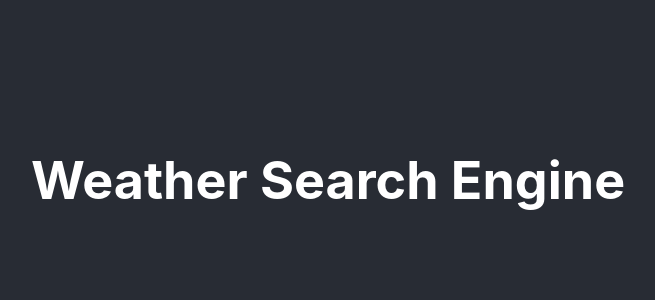
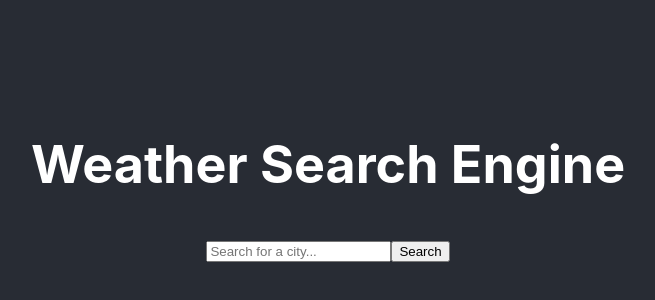
Before and after one commit to MCpracticesforskills/humidity, a React (Create React App) app: page / in a window 1280 px wide. Shown: the part 220-520 px from the top of the page, without its empty margins (312-967 px from the left). Built offline with nearby package versions, Linux system fonts and the light colour scheme; no server answers.

Commit message:
error returning form. Asking slack

```diff
--- a/src/App.js
+++ b/src/App.js
@@ -1,10 +1,12 @@
 import "./App.css";
+import Weather from "./Weather";
 
 function App() {
   return (
     <div className="App">
       <header className="App-header">
         <h1>Weather Search Engine</h1>
+        <Weather />
       </header>
     </div>
   );
--- a/src/Weather.js
+++ b/src/Weather.js
@@ -1,5 +1,52 @@
 import { useState } from "react";
 import axios from "axios";
-export default function Weather({
+export default function Weather() {
+  const [city, setCity] = useState("");
+  const [loaded, setLoaded] = useState(false);
+  const [weather, setWeather] = useState(null);
 
-})
+  function displayWeather(response) {
+    setLoaded(true);
+    setWeather({
+      temperature: response.data.main.temp,
+      wind: response.data.wind.speed,
+      humidity: response.data.main.humidity,
+      description: response.data.weather[0].description,
+    });
+  }
+
+  let apiKey = "8701153725c9af84bc25fc5d98176cc0";
+  let apiUrl = `https://api.openweathermap.org/data/2.5/weather?q=${city}&apid=${apiKey}&units=metric`;
+  axios.get(apiUrl).then(displayWeather);
+
+  function updateWeather(event) {
+    setCity(event.target.value);
+  }
+  function handleSubmit(event) {
+    event.preventDefault();
+  }
+
+  let form = (
+    <form onSubmit={handleSubmit}>
+      <input
+        onChange={updateWeather}
+        type="search"
+        placeholder="Search for a city..."
+      />
+      <input type="submit" value="Search" />
+    </form>
+  );
+  if (loaded) {
+    return;
+    form;
+
+    <ul>
+      <li>Temperature: {Math.round(weather.temperature)}°C</li>
+      <li>Description: {weather.description}</li>
+      <li>Wind: {weather.wind} km/h</li>
+      <li>Humidity: {weather.humidity} %</li>
+    </ul>;
+  } else {
+    return form;
+  }
+}
```
